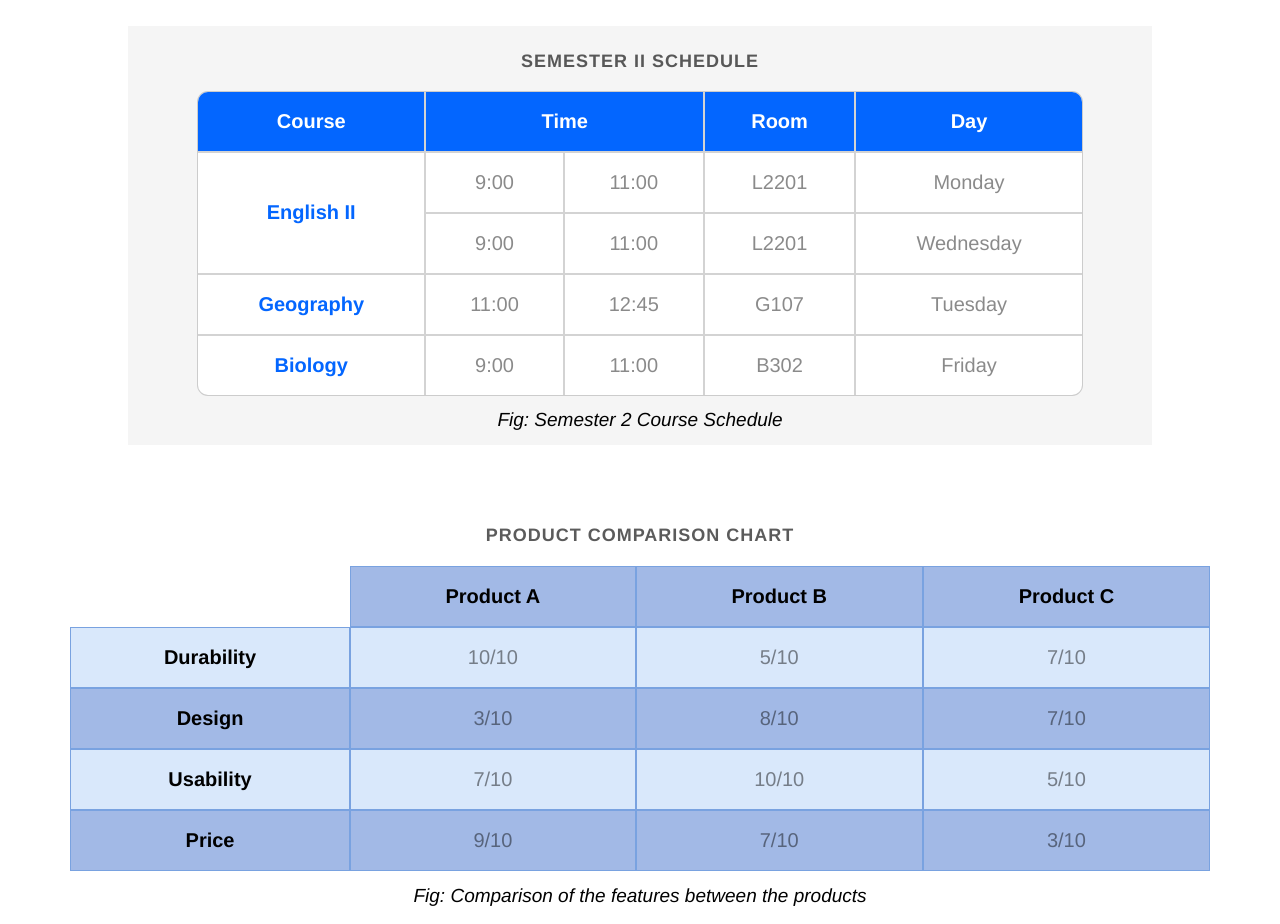
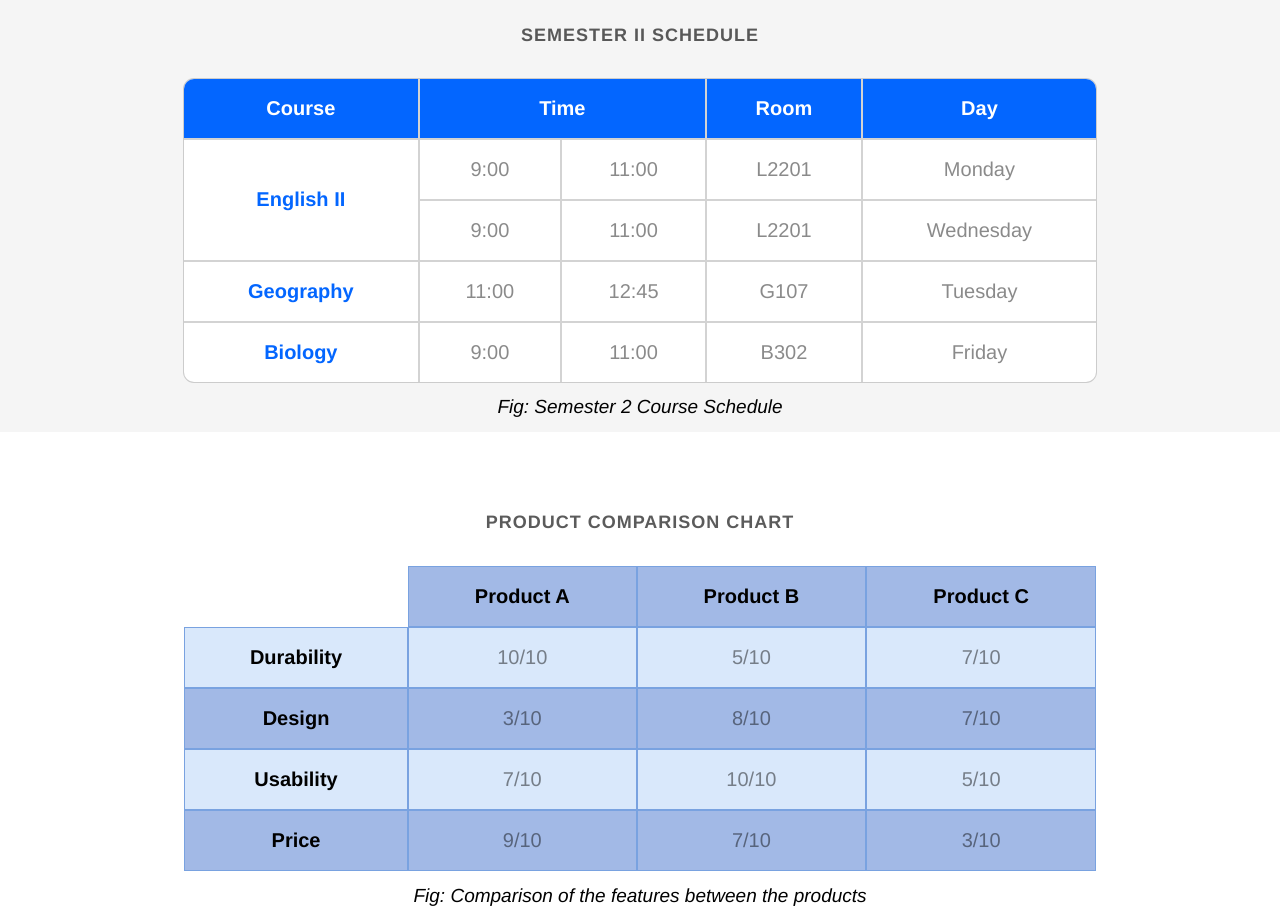
Before and after one commit to joyy-frontend/html-tables-example, a plain HTML site: page course-schedule-table/index.html in a window 1280 px wide. Shown: the top 924 px of the page. Drawn offline with Linux system fonts and the light colour scheme.

Commit message:
update width

```diff
--- a/course-schedule-table/main.css
+++ b/course-schedule-table/main.css
@@ -22,9 +22,6 @@ h2 {
 
 .course-table-wrapper {
   background-color: #F5F5F5;
-  width: 80%;
-  margin-left: 10%;
-  margin-top: 2%;
   padding-top: 15px;
 }
 
@@ -33,10 +30,12 @@ h2 {
 }
 
 table {
-  width: 100%;
+  width: 80%;
   text-align: center;
   font-size: 20px;
   border-spacing: 0;
+  margin-left: 10%;
+  margin-top: 2%;
 }
 
 #course-table {
@@ -89,24 +88,11 @@ caption {
   border: 1px solid #79a2e0;
 }
 
-#product-table thead th:nth-of-type(1) {
-  /* border-top: 3px solid white !important;
-  border-left: 3px solid white !important; */
-  /* background-color: white; */
-}
-
 table thead th:first-child {
   /* border-top: none; */
   border: none !important;
   background-color: white;
 }
-/*
-#hide {
-  border-top: none;
-  border-left: none;
-  background-color: white;
-} */
-
 
 .product-body tr:nth-child(odd) {
   background-color: #D9E8FB; /* 두 번째 행의 배경색 */
```
